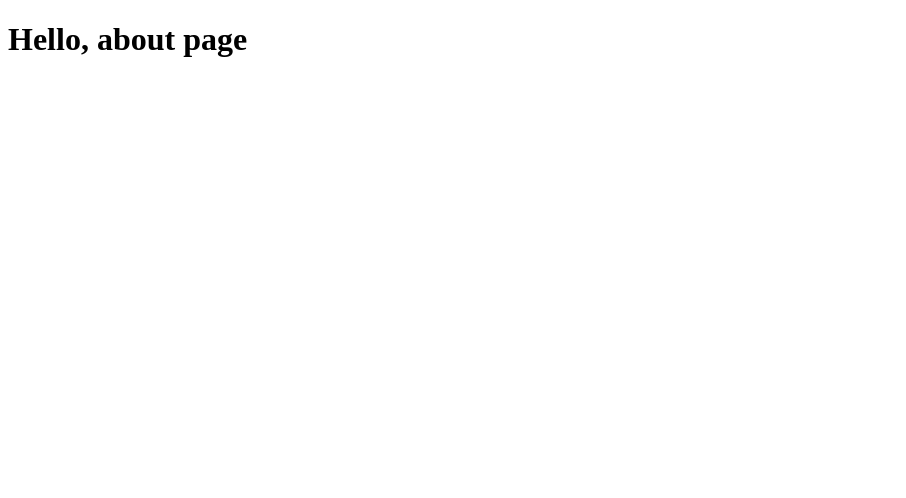
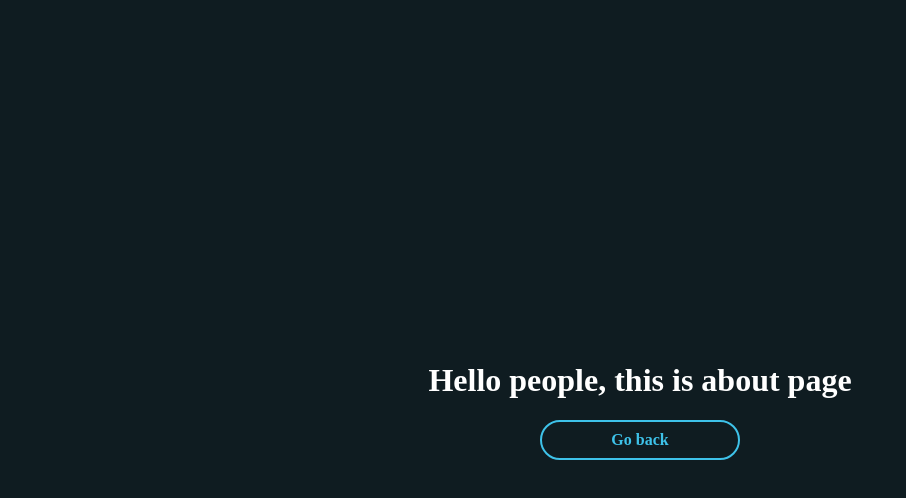
Before and after one commit to paulineholm/gatsbyandstyle, a Gatsby site in the folder styled-gatsby/: page /about in a window 1280 px wide. Shown: the whole page, without its empty margins (0-906 px from the left). Built offline with nearby package versions, Linux system fonts and the light colour scheme; Gatsby itself is replaced by a stand-in of ours.

Commit message:
Theme provider fixet

```diff
--- a/styled-gatsby/src/pages/about.js
+++ b/styled-gatsby/src/pages/about.js
@@ -1,7 +1,13 @@
-import React from "react";
+import React from 'react';
+import Button from '../components/Button/Button';
+import Layout from '../layout/Layout'
+import { Link } from 'gatsby'
 
 const AboutPage = () => (
-    <h1>Hello, about page</h1>
-)
+  <Layout>
+    <h1>Hello people, this is about page</h1>
+    <Button as={Link} to="/">Go back</Button>
+  </Layout>
+);
 
 export default AboutPage;
--- a/styled-gatsby/src/utils/colors.js
+++ b/styled-gatsby/src/utils/colors.js
@@ -1,5 +1,5 @@
 export const colors = {
-    white: '#FFFFF',
+    white: '#FFFFFF',
     primary: '#3EC2E9',
-    dark: '#OF1C21',
-}
+    dark: '#0F1C21',
+};
```
